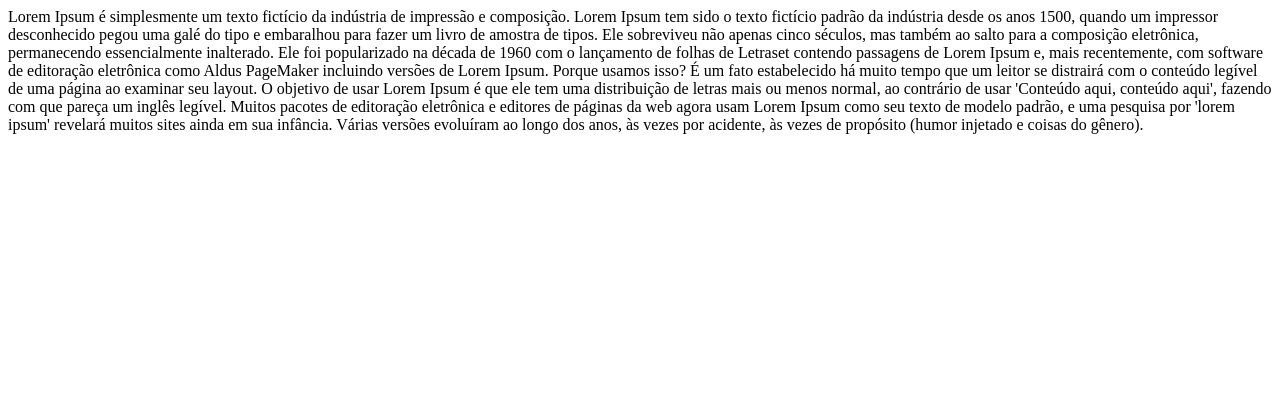
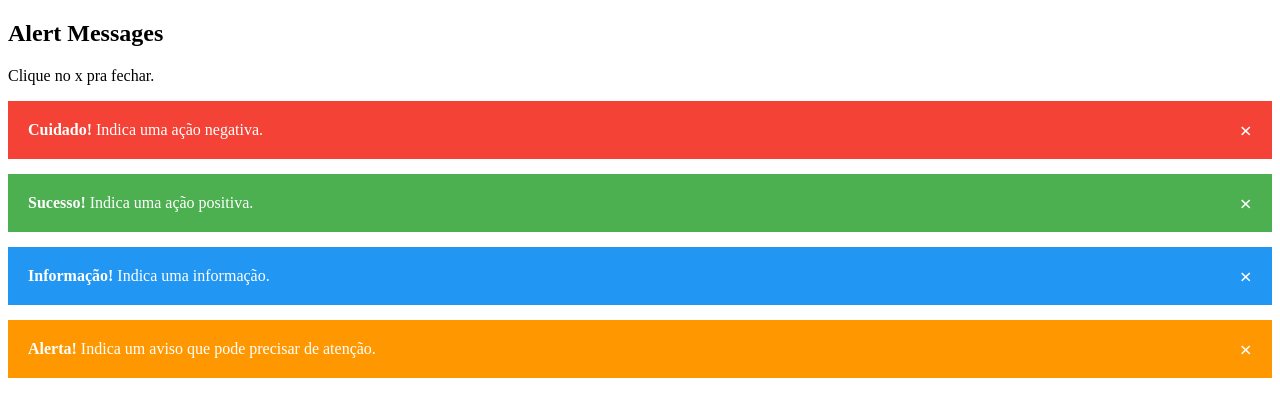
Before and after one commit to BeatrizK/projetoAlerta, a plain HTML site: page index.html in a window 1280 px wide. Drawn offline with Linux system fonts and the light colour scheme.

Commit message:
Update index.html

```diff
--- a/index.html
+++ b/index.html
@@ -1,14 +1,73 @@
 <!DOCTYPE html>
 <html>
 <head>
-<title>Alerta</title>
+<meta name="viewport" content="width=device-width, initial-scale=1">
+<style>
+.alert {
+  padding: 20px;
+  background-color: #f44336;
+  color: white;
+  opacity: 1;
+  transition: opacity 0.6s;
+  margin-bottom: 15px;
+}
+
+.alert.success {background-color: #4CAF50;}
+.alert.info {background-color: #2196F3;}
+.alert.warning {background-color: #ff9800;}
+
+.closebtn {
+  margin-left: 15px;
+  color: white;
+  font-weight: bold;
+  float: right;
+  font-size: 22px;
+  line-height: 20px;
+  cursor: pointer;
+  transition: 0.3s;
+}
+
+.closebtn:hover {
+  color: black;
+}
+</style>
 </head>
+<body>
 
-<body>
-Lorem Ipsum é simplesmente um texto fictício da indústria de impressão e composição. Lorem Ipsum tem sido o texto fictício padrão da indústria desde os anos 1500, quando um impressor desconhecido pegou uma galé do tipo e embaralhou para fazer um livro de amostra de tipos. Ele sobreviveu não apenas cinco séculos, mas também ao salto para a composição eletrônica, permanecendo essencialmente inalterado. Ele foi popularizado na década de 1960 com o lançamento de folhas de Letraset contendo passagens de Lorem Ipsum e, mais recentemente, com software de editoração eletrônica como Aldus PageMaker incluindo versões de Lorem Ipsum.
+<h2>Alert Messages</h2>
+<p>Clique no x pra fechar.</p>
+<div class="alert">
+  <span class="closebtn">&times;</span>
+  <strong>Cuidado!</strong> Indica uma ação negativa.
+</div>
 
-Porque usamos isso?
-É um fato estabelecido há muito tempo que um leitor se distrairá com o conteúdo legível de uma página ao examinar seu layout. O objetivo de usar Lorem Ipsum é que ele tem uma distribuição de letras mais ou menos normal, ao contrário de usar 'Conteúdo aqui, conteúdo aqui', fazendo com que pareça um inglês legível. Muitos pacotes de editoração eletrônica e editores de páginas da web agora usam Lorem Ipsum como seu texto de modelo padrão, e uma pesquisa por 'lorem ipsum' revelará muitos sites ainda em sua infância. Várias versões evoluíram ao longo dos anos, às vezes por acidente, às vezes de propósito (humor injetado e coisas do gênero).
+<div class="alert success">
+  <span class="closebtn">&times;</span>
+  <strong>Sucesso!</strong> Indica uma ação positiva.
+</div>
+
+<div class="alert info">
+  <span class="closebtn">&times;</span>
+  <strong>Informação!</strong> Indica uma informação.
+</div>
+
+<div class="alert warning">
+  <span class="closebtn">&times;</span>
+  <strong>Alerta!</strong> Indica um aviso que pode precisar de atenção.
+</div>
+
+<script>
+var close = document.getElementsByClassName("closebtn");
+var i;
+
+for (i = 0; i < close.length; i++) {
+  close[i].onclick = function(){
+    var div = this.parentElement;
+    div.style.opacity = "0";
+    setTimeout(function(){ div.style.display = "none"; }, 600);
+  }
+}
+</script>
+
 </body>
-
 </html>
```
